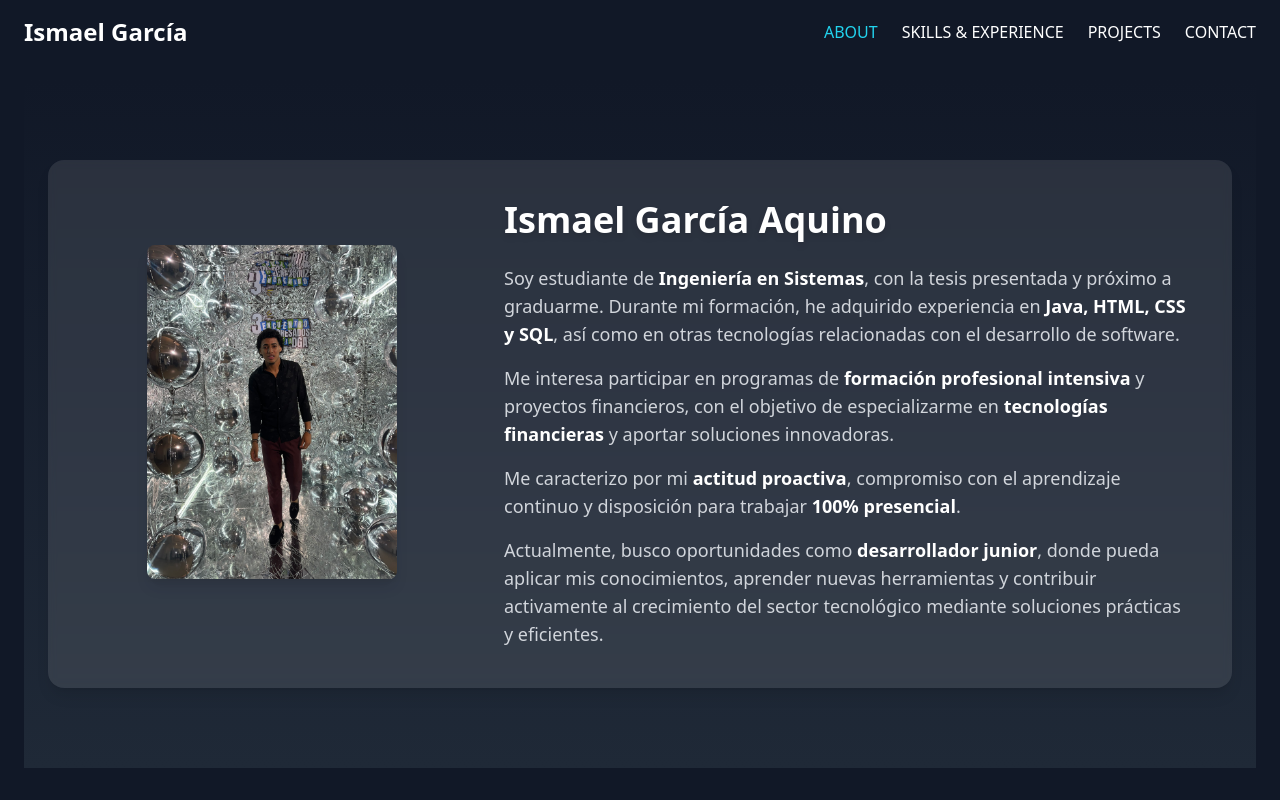
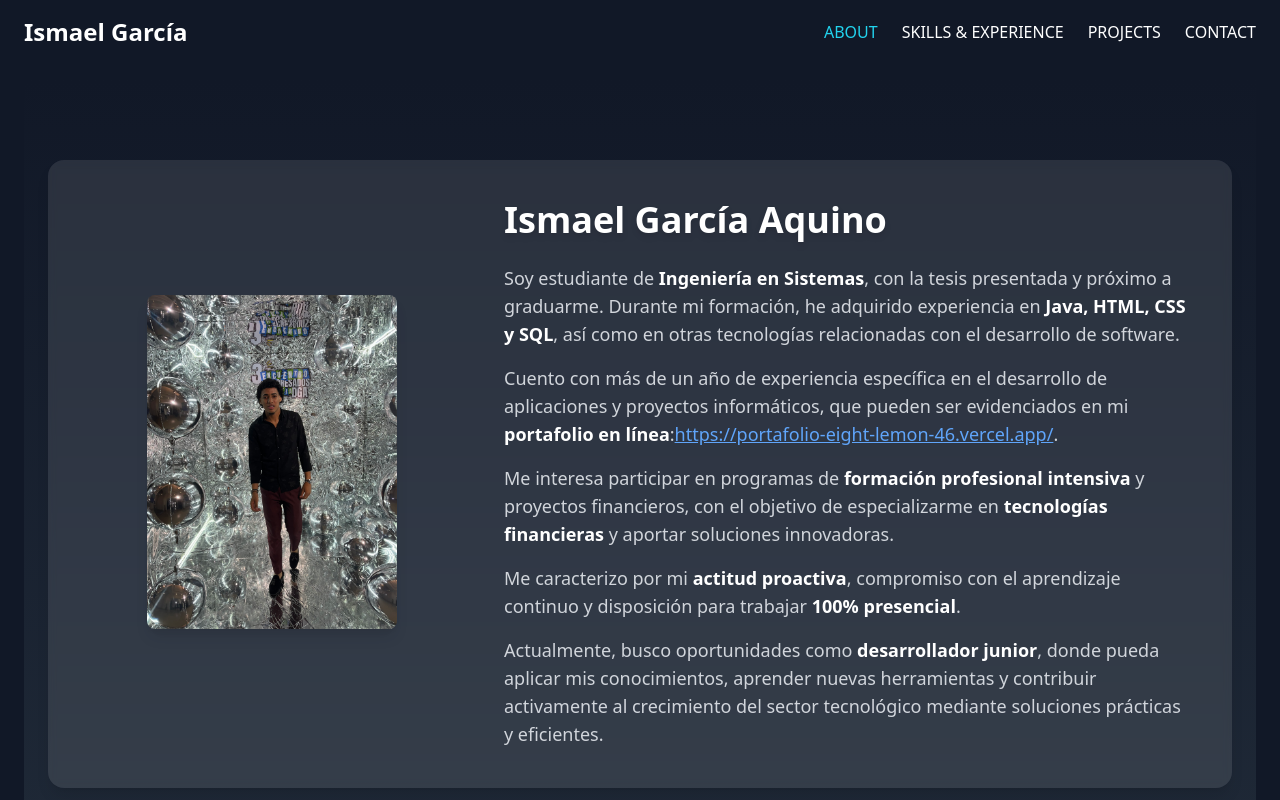
Before and after one commit to IsmaelGarcia2/Portafolio, a React (Vite) app: page / in a window 1280 px wide. Shown: the top 800 px of the page. Built offline with nearby package versions, Linux system fonts and the light colour scheme.

Commit message:
Update About.jsx

```diff
--- a/src/components/About.jsx
+++ b/src/components/About.jsx
@@ -34,6 +34,11 @@ export default function About() {
 </p>
 
 <p className="text-gray-300 text-lg mb-4">
+    Cuento con más de un año de experiencia específica en el desarrollo de aplicaciones y proyectos informáticos, que pueden ser evidenciados en mi <span className="font-semibold text-white">portafolio en línea</span>:
+    <a href="https://portafolio-eight-lemon-46.vercel.app/" className="text-blue-400 underline" target="_blank" rel="noopener noreferrer">https://portafolio-eight-lemon-46.vercel.app/</a>.
+</p>
+
+<p className="text-gray-300 text-lg mb-4">
     Me interesa participar en programas de <span className="font-semibold text-white">formación profesional intensiva</span> y proyectos financieros,
     con el objetivo de especializarme en <span className="font-semibold text-white">tecnologías financieras</span> y aportar soluciones innovadoras.
 </p>
@@ -47,6 +52,7 @@ export default function About() {
     Actualmente, busco oportunidades como <span className="font-semibold text-white">desarrollador junior</span>, donde pueda aplicar mis conocimientos,
     aprender nuevas herramientas y contribuir activamente al crecimiento del sector tecnológico mediante soluciones prácticas y eficientes.
 </p>
+
                     </div>
                 </motion.div>
             </div>
```
Lines whose indentation alone changed are shown as unchanged.
